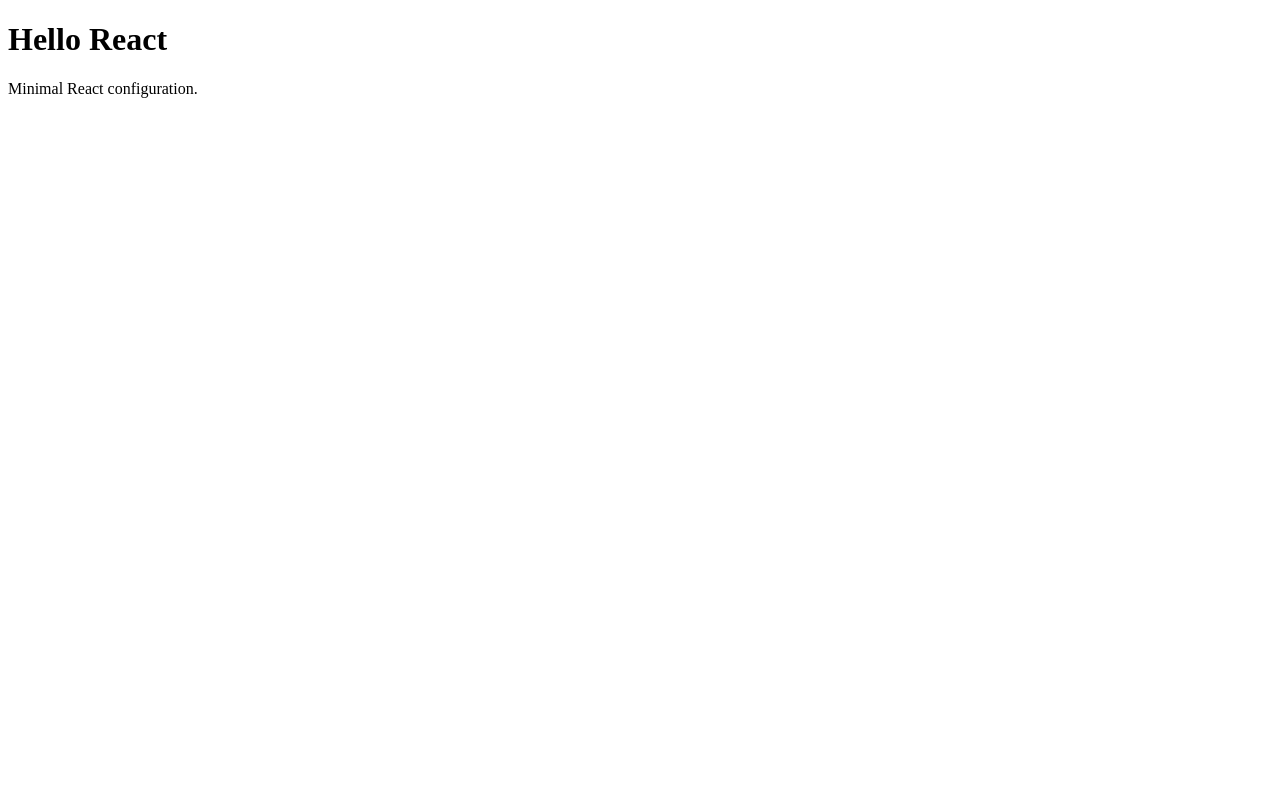
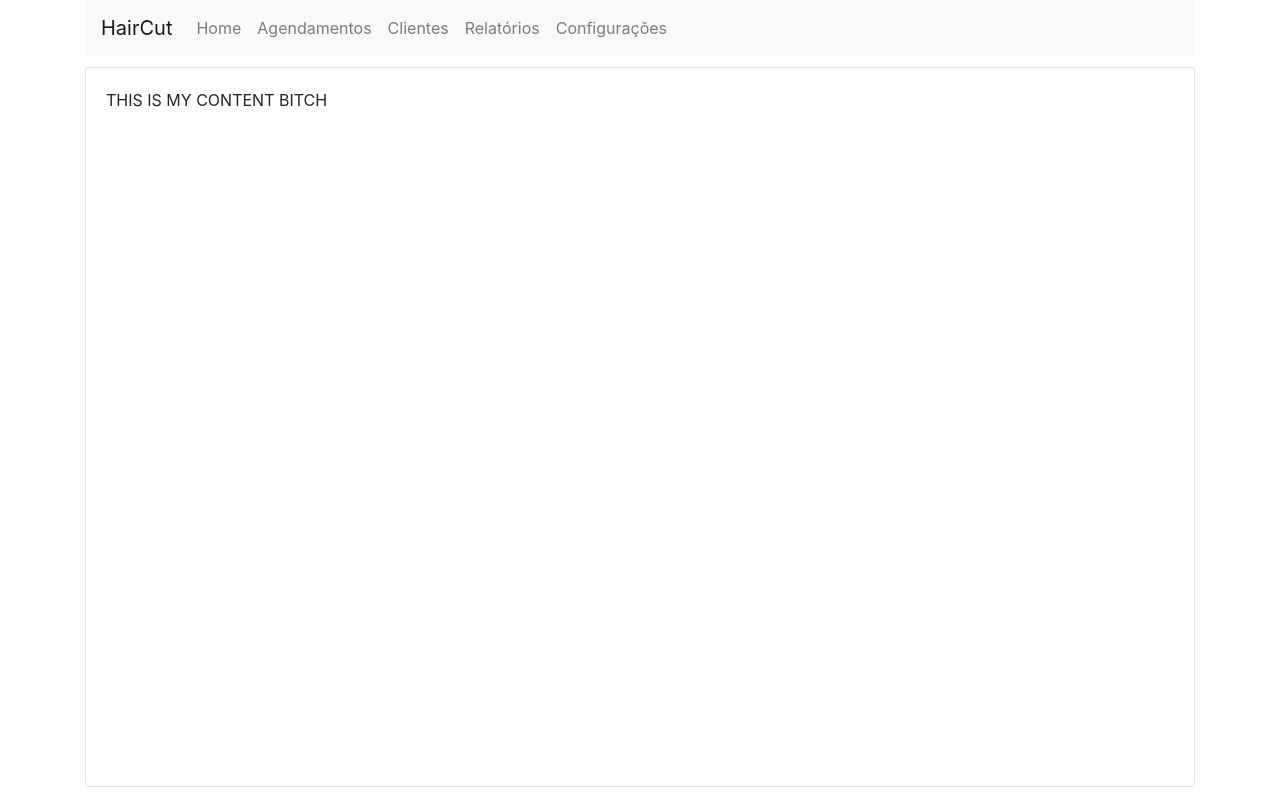
Before and after one commit to GuilhermePrado001/react_wepack_config, a React app: page / in a window 1280 px wide. Built offline with nearby package versions, Linux system fonts and the light colour scheme.

Commit message:
Toda a parte de configuração inicial realizada

```diff
--- a/src/App.js
+++ b/src/App.js
@@ -1,11 +1,22 @@
-import React from "react"
-import ReactDOM from "react-dom"
+import React from "react";
+import ReactDOM from "react-dom";
+import { BrowserRouter, Route } from 'react-router-dom'
+import 'bootstrap/dist/css/bootstrap.min.css';
+import "bootstrap/js/src/collapse.js";
+import HeaderComponent from './components/Header/HeaderComponent'
+import BodyComponent from "./components/Body/BodyComponent";
 
 const App = () => (
-<>
-  <h1>Hello React</h1>
-  <p>Minimal React configuration.</p>
-</>
+  <>
+    <div className="container">
+      <div className="main-app">
+        <BrowserRouter>
+          <HeaderComponent />
+          <BodyComponent />
+        </BrowserRouter>
+      </div>
+    </div>
+  </>
 )
 
 ReactDOM.render(<App />, document.getElementById("root"))
--- /dev/null
+++ b/src/components/Body/BodyComponent.css
@@ -0,0 +1,4 @@
+.card {
+    margin-top: 1%;
+    height: 90vh;
+}
--- /dev/null
+++ b/src/components/Body/BodyComponent.js
@@ -0,0 +1,15 @@
+import React from 'react';
+import HomeComponent from './Home/HomeComponent';
+import '../Body/BodyComponent.css'
+
+const BodyComponent = () => {
+    return (
+        <div class="card">
+            <div class="card-body">
+                <HomeComponent />
+            </div>
+        </div>
+    )
+}
+
+export default BodyComponent;
--- /dev/null
+++ b/src/components/Body/Home/HomeComponent.js
@@ -0,0 +1,9 @@
+import React from 'react';
+
+const HomeComponent = () => {
+    return (
+        <div>THIS IS MY CONTENT BITCH</div>
+    )
+}
+
+export default HomeComponent;
--- /dev/null
+++ b/src/components/Header/HeaderComponent.js
@@ -0,0 +1,10 @@
+import React from 'react';
+import NavBar from './NavBar/NavBarComponent'
+
+const HeaderComponent = () =>{
+    return(
+        <NavBar/>
+    )
+}
+
+export default HeaderComponent;
--- /dev/null
+++ b/src/components/Header/NavBar/NavBarComponent.js
@@ -0,0 +1,37 @@
+import React from 'react';
+import { Link } from 'react-router-dom'
+
+const NavBarComponent = () => {
+
+  return (
+    <div>
+      <nav class="navbar navbar-expand-lg navbar-light bg-light">
+        <a class="navbar-brand" href="#">HairCut</a>
+        <button class="navbar-toggler" type="button" data-toggle="collapse" data-target="#navbarTogglerDemo01" aria-controls="navbarTogglerDemo01" aria-expanded="false" aria-label="Alterna navegação">
+          <span class="navbar-toggler-icon"></span>
+        </button>
+        <div class="collapse navbar-collapse" id="navbarTogglerDemo01">
+          <ul class="navbar-nav mr-auto mt-2 mt-lg-0">
+            <li class="nav-item active">
+              <Link to='/'> <a class="nav-link">Home<span class="sr-only">(Página atual)</span></a></Link>
+            </li>
+            <li class="nav-item">
+              <Link to='/schedule'> <a class="nav-link">Agendamentos<span class="sr-only">(Página atual)</span></a></Link>
+            </li>
+            <li class="nav-item">
+              <Link to='/clients'> <a class="nav-link">Clientes<span class="sr-only">(Página atual)</span></a></Link>
+            </li>
+            <li class="nav-item">
+              <Link to='/reports'> <a class="nav-link">Relatórios<span class="sr-only">(Página atual)</span></a></Link>
+            </li>
+            <li class="nav-item">
+              <Link to='/config'> <a class="nav-link">Configurações<span class="sr-only">(Página atual)</span></a></Link>
+            </li>
+          </ul>
+        </div>
+      </nav>
+    </div>
+  );
+}
+
+export default NavBarComponent;
--- a/webpack.config.js
+++ b/webpack.config.js
@@ -1,5 +1,26 @@
 const HtmlWebPackPlugin = require("html-webpack-plugin");
+const ExtractTextPlugin = require("extract-text-webpack-plugin");
 const path = require('path');
+const webpack = require('webpack');
+
+let plugins = [];
+
+plugins.push(new HtmlWebPackPlugin({ template: "./src/index.html", hash: true }));
+plugins.push(new ExtractTextPlugin('styles.css'));
+plugins.push(
+  new webpack.ProvidePlugin({
+    $: 'jquery/dist/jquery.js',
+    jQuery: 'jquery/dist/jquery.js'
+  })
+);
+
+let SERVICE_URL = JSON.stringify('http://localhost:3000');
+
+if(process.env.NODE_ENV === 'production'){
+  SERVICE_URL = JSON.stringify('http://minhaapi');
+}
+
+plugins.push(new webpack.DefinePlugin({ SERVICE_URL }));
 
 module.exports = {
   entry: "./src/App.js",
@@ -15,8 +36,31 @@ module: {
         use: {
           loader: "babel-loader"
         }
+      },
+      {
+        test: /\.css$/i,
+        use: ExtractTextPlugin.extract({
+          fallback: 'style-loader',
+          use: 'css-loader'
+        })
+      },
+      {
+        test: /\.(woff|woff2)(\?v=\d+\.\d+\.\d+)?$/,
+        loader: 'url-loader?limit=10000&mimetype=application/font-woff'
+      },
+      {
+        test: /\.ttf(\?v=\d+\.\d+\.\d+)?$/,
+        loader: 'url-loader?limit=10000&mimetype=application/octet-stream'
+      },
+      {
+        test: /\.eot(\?v=\d+\.\d+\.\d+)?$/,
+        loader: 'file-loader'
+      },
+      {
+        test: /\.svg(\?v=\d+\.\d+\.\d+)?$/,
+        loader: 'url-loader?limit=10000&mimetype=image/svg+xml'
       }
     ]
   },
-plugins: [new HtmlWebPackPlugin({ template: "./src/index.html" })]
+  plugins
 };
```
Also changed, not shown: package.json (+12 -2 lines), 2 other files (tests, documents, lock files or other folders). Lines whose indentation alone changed are shown as unchanged.
